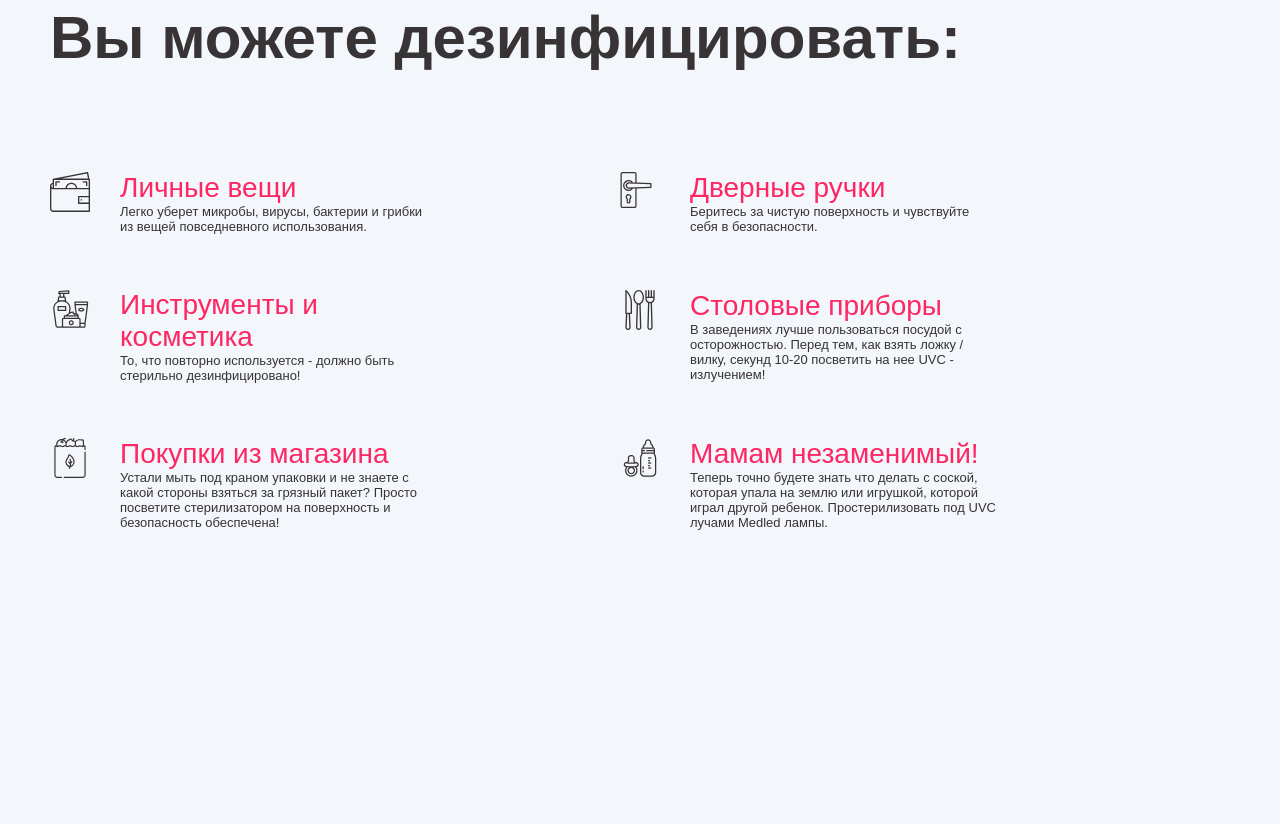
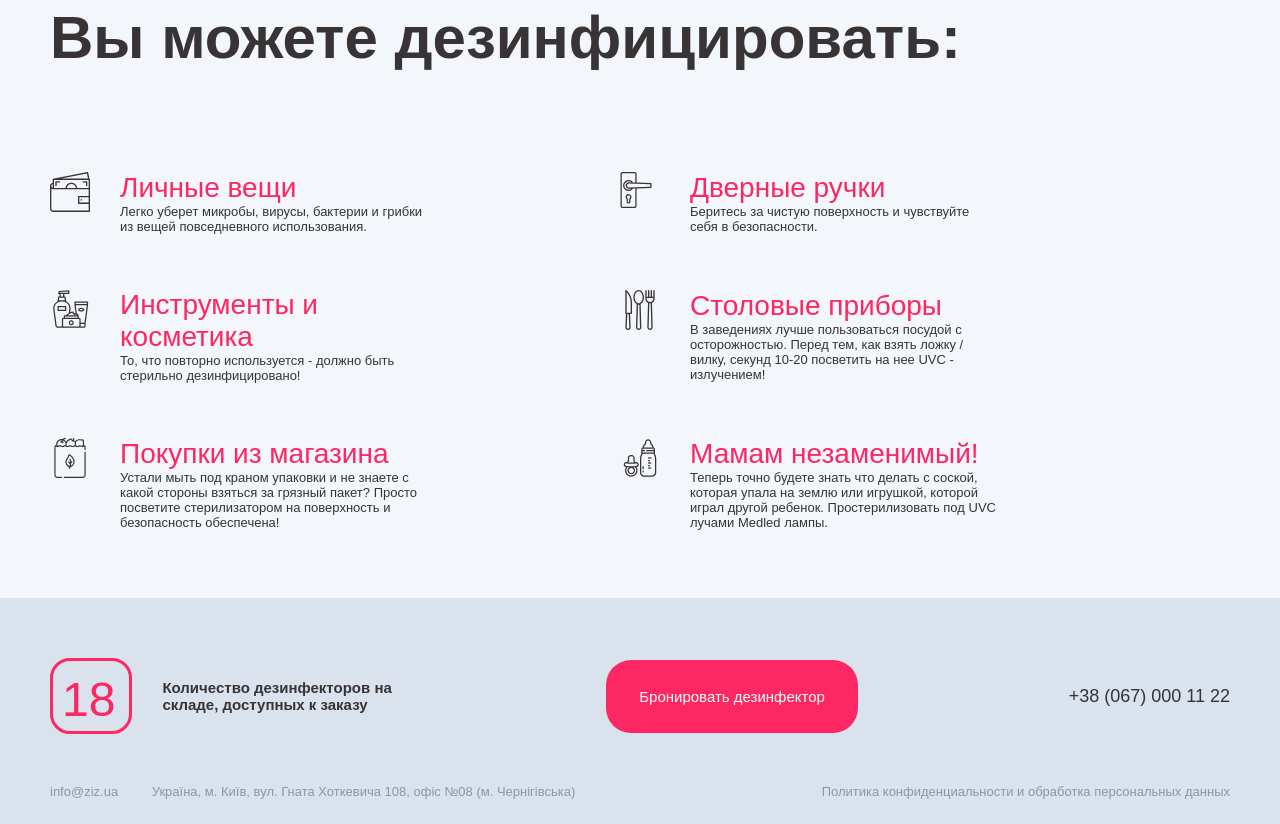
Before and after one commit to Iranavsegda/deinfectir, a website: page app/index.html in a window 1280 px wide. Shown: the part 938-1762 px from the top of the page. Before the commit the page ends 1536 px from the top, so only its background shows below. Drawn offline with nearby package versions, Linux system fonts and the light colour scheme; files that its build step writes are made by us from their sources; files whose address does not match are found by name; a web font is replaced by a local one.

Commit message:
added footer

```diff
--- a/app/index.html
+++ b/app/index.html
@@ -70,7 +70,8 @@
 				<ul class="you-can__list">
 					<li class="you-can__item you-can__item--a">
 						<span class="you-can__item-title">Личные вещи</span>
-					<p class="you-can__text">Легко уберет микробы, вирусы, бактерии и грибки из вещей повседневного использования.</p>
+						<p class="you-can__text">Легко уберет микробы, вирусы, бактерии и грибки из вещей повседневного
+							использования.</p>
 					</li>
 					<li class="you-can__item you-can__item--b">
 						<span class="you-can__item-title">Дверные ручки</span>
@@ -82,15 +83,18 @@
 					</li>
 					<li class="you-can__item you-can__item--d">
 						<span class="you-can__item-title">Столовые приборы</span>
-					<p class="you-can__text">В заведениях лучше пользоваться посудой с осторожностью. Перед тем, как взять ложку / вилку, секунд 10-20 посветить на нее UVC - излучением!</p>
+						<p class="you-can__text">В заведениях лучше пользоваться посудой с осторожностью. Перед тем, как взять
+							ложку / вилку, секунд 10-20 посветить на нее UVC - излучением!</p>
 					</li>
 					<li class="you-can__item you-can__item--e">
 						<span class="you-can__item-title">Покупки из магазина</span>
-					<p class="you-can__text">Устали мыть под краном упаковки и не знаете с какой стороны взяться за грязный пакет? Просто посветите стерилизатором на поверхность и безопасность обеспечена!</p>
+						<p class="you-can__text">Устали мыть под краном упаковки и не знаете с какой стороны взяться за
+							грязный пакет? Просто посветите стерилизатором на поверхность и безопасность обеспечена!</p>
 					</li>
 					<li class="you-can__item you-can__item--f">
 						<span class="you-can__item-title">Мамам незаменимый!</span>
-					<p class="you-can__text">Теперь точно будете знать что делать с соской, которая упала на землю или игрушкой, которой играл другой ребенок. Простерилизовать под UVC лучами Medled лампы.</p>
+						<p class="you-can__text">Теперь точно будете знать что делать с соской, которая упала на землю или
+							игрушкой, которой играл другой ребенок. Простерилизовать под UVC лучами Medled лампы.</p>
 					</li>
 				</ul>
 
@@ -99,6 +103,48 @@
 		</section>
 	</main>
 
+	<footer class="footer">
+		<div class="container">
+			<div class="footer__inner">
+				<div class="counter footer__counter">
+					<div class="number"> <span class="count">18</span></div>
+					<p class="counter__text">Количество дезинфекторов
+						на складе, доступных к заказу </p>
+				</div>
+				<a href="#popup" class="popup__link btn">Бронировать дезинфектор</a>
+				<a href="tel:+30670001122" class="phone">+38 (067) 000 11 22</a>
+			</div>
+
+
+			<div class="popup">
+				<div class="popup__body">
+					<div class="popup__content">
+						<a href="#" class="popup__close">X</a>
+						<p class="popup__title">Заполните форму для бронирования дезинфектора</p>
+						<form class="popup__form" action="#">
+							<input class="popup__input" type="text" placeholder="Имя">
+							<input class="popup__input" type="tel" placeholder="Телефон">
+						</form>
+						<button class="popup__btn btn" type="submit">отправить</button>
+
+					</div>
+				</div>
+			</div>
+
+			<div class="footer__bottom">
+				<address class="address">
+					<a class="contact" href="mailto:info@ziz.ua">info@ziz.ua</a>
+					<p class="contact">Україна, м. Київ, вул. Гната Хоткевича 108, офіс №08 (м. Чернігівська)</p>
+				</address>
+				<div class="politic">
+					Политика конфиденциальности и обработка персональных данных
+				</div>
+
+			</div>
+		</div>
+
+	</footer>
+
 
 	<script src="js/main.min.js"></script>
 
--- /dev/null
+++ b/app/scss/_footer.scss
@@ -0,0 +1,29 @@
+.footer {
+	background-color: #DAE2ED;
+	padding: 60px 0 25px;
+	&__inner {
+		display: flex;
+		justify-content: space-between;
+		align-items: center;
+	}
+	&__bottom {
+		margin-top: 50px;
+		display: flex;
+		justify-content: space-between;
+		color: $light-text;
+	}
+}
+
+.adress {
+	display: flex;
+	color: $light-text;
+}
+
+.contact {
+	display: inline-block;
+	font-style: normal;
+	color: $light-text;
+	&:not(:last-child) {
+		padding-right: 30px;
+	}
+}
--- a/app/scss/_header.scss
+++ b/app/scss/_header.scss
@@ -128,7 +128,6 @@
 .counter {
 	display: flex;
 	align-items: center;
-	margin-bottom: 30px;
 
 	&__text {
 		font-size: 15px;
@@ -183,6 +182,7 @@
 	display: flex;
 	align-items: center;
 	justify-content: space-between;
+	margin-top: 30px;
 }
 
 .phone {
--- a/app/scss/style.scss
+++ b/app/scss/style.scss
@@ -4,7 +4,7 @@
 @import 'global';
 @import 'header';
 @import 'you-can';
-
+@import 'footer';
 
 
 
```
Lines whose indentation alone changed are shown as unchanged.
